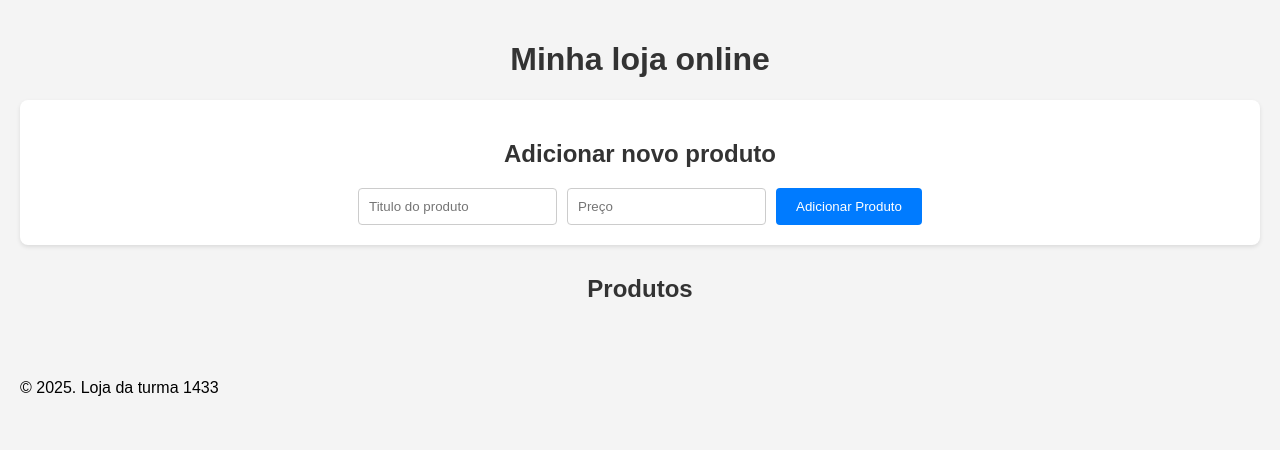
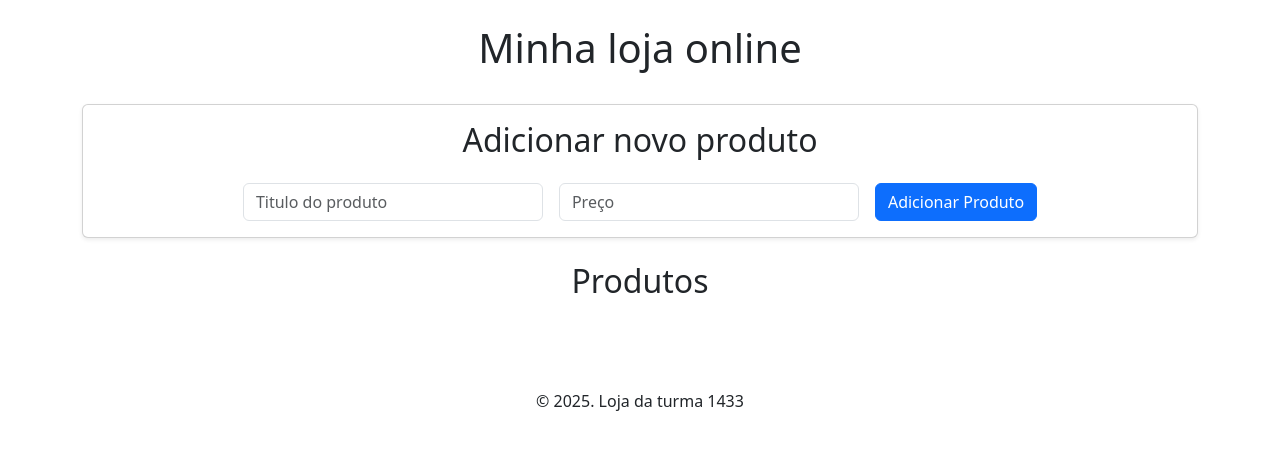
Before and after one commit to roofranklin/loja-online-1433, a plain HTML site: page index.html in a window 1280 px wide. Drawn offline with nearby package versions, Linux system fonts and the light colour scheme; no server answers.

Commit message:
aula 04 com bootstrap finalizada

```diff
--- a/index.html
+++ b/index.html
@@ -2,29 +2,38 @@
 <html>
     <head>
         <title>Minha loja online</title>
+        <link href="https://cdn.jsdelivr.net/npm/bootstrap@5.3.8/dist/css/bootstrap.min.css" rel="stylesheet" integrity="sha384-sRIl4kxILFvY47J16cr9ZwB07vP4J8+LH7qKQnuqkuIAvNWLzeN8tE5YBujZqJLB" crossorigin="anonymous">
         <link rel="stylesheet" href="style.css" />
     </head>
     <body>
-        <header>
+
+        <header class="text-center py-4">
             <h1>Minha loja online</h1>
         </header>
-        <main>
-            <section id="form-produto-container" class="form-container">
-                <h2>Adicionar novo produto</h2>
-                <form id="form-produto">
-                    <input type="text" id="input-titulo" placeholder="Titulo do produto" required />
-                    <input type="number" id="input-preco" placeholder="Preço" required />
-                    <button type="submit">Adicionar Produto</button>
-                </form>
+
+        <main class="container">
+
+            <section id="form-produto-container" class="card shadow-sm mb-4">
+                <div class="card-body">
+                    <h2 class="card-title text-center mb-4">Adicionar novo produto</h2>
+                    <form id="form-produto" class="d-flex justify-content-center gap-3">
+                        <input type="text" class="form-control" id="input-titulo" placeholder="Titulo do produto" required />
+                        <input type="number" class="form-control" id="input-preco" placeholder="Preço" required />
+                        <button type="submit" class="btn btn-primary">Adicionar Produto</button>
+                    </form>
+                </div>
             </section>
-            <section id="catalogo-container" class="catalogo-container">
-                <h2>Produtos</h2>
-                <div id="catalogo"></div>
+
+            <section id="catalogo-container" class="mb-4">
+                <h2 class="text-center mb-4">Produtos</h2>
+                <div id="catalogo" class="d-flex flex-wrap justify-content-center gap-3"></div>
             </section>
+
         </main>
-        <footer>
+        <footer class="text-center py-3 mt-5">
             <p>&copy; 2025. Loja da turma 1433</p>
         </footer>
     </body>
+    <script src="https://cdn.jsdelivr.net/npm/bootstrap@5.3.8/dist/js/bootstrap.bundle.min.js" integrity="sha384-FKyoEForCGlyvwx9Hj09JcYn3nv7wiPVlz7YYwJrWVcXK/BmnVDxM+D2scQbITxI" crossorigin="anonymous"></script>
     <script src="script.js"></script>
 </html>
--- a/script.js
+++ b/script.js
@@ -7,7 +7,7 @@ let listaDeProdutos = [];
 
 function criarCardProduto(produto) {
     const card = document.createElement('article');
-    card.className = 'card-produto';
+    card.className = 'card-produto col-sm-12 col-md-6 col-lg-3';
 
     const imagem = document.createElement('img');
     imagem.src = produto.image || 'https://picsum.photos/200/300';
--- a/style.css
+++ b/style.css
@@ -1,58 +1,5 @@
-body {
-    font-family: sans-serif;
-    margin: 0;
-    padding: 20px;
-    background-color: #f4f4f4;
-}
-
-h1, h2, h3 {
-    text-align: center;
-    color: #333333;
-}
-
-.form-container {
-    background-color: #FFFFFF;
-    padding: 20px;
-    border-radius: 8px;
-    margin-bottom: 30px;
-    box-shadow: 0 2px 4px rgba(0,0,0,0.1);
-}
-
-form {
-    display: flex;
-    gap: 10px;
-    justify-content: center;
-}
-
-input {
-    padding: 10px;
-    border:1px solid #ccc;
-    border-radius: 4px;
-}
-
-button {
-    padding: 10px 20px;
-    background-color: #007BFF;
-    color: white;
-    border: none;
-    border-radius: 4px;
-    cursor: pointer;
-}
-
-button:hover {
-    background-color: #0056B3;
-}
-
-#catalogo {
-    display: grid;
-    /*
-    Cria colunas responsivas.
-    O navegador tentará encaixar o máximo de colunas com no mínimo 320px.
-    O resto é distribuído
-    */
-    grid-template-columns: repeat(auto-fit, minmax(320px, 1fr));
-    gap: 20px;
-    padding: 20px;
+#form-produto input {
+    max-width: 300px;
 }
 
 .card-produto {
@@ -76,6 +23,7 @@ button:hover {
 .card-produto h3 {
     font-size: 1.1em;
     margin: 10px 0;
+    flex-grow: 1;
 }
 
 .card-produto p {
@@ -83,3 +31,8 @@ button:hover {
     font-weight: bold;
     font-size: 1.25em;
 }
+
+.card-produto {
+    flex: 0 1 calc(25% - 1rem);
+    box-sizing: border-box;
+}
```
